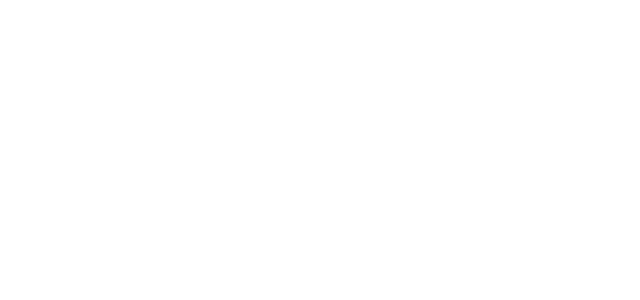
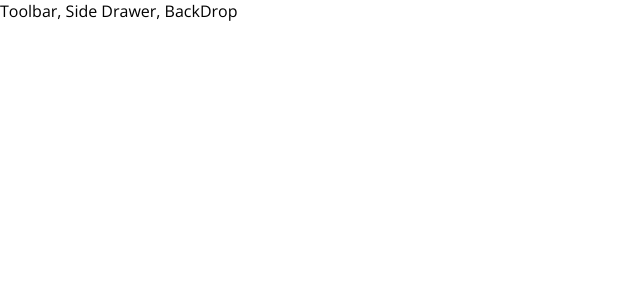
Before and after one commit to arg1998/AwesomeShittyBurgerBuilder, a React app: page / in a window 1280 px wide. Shown: the top 300 px of the page, without its empty margins (0-640 px from the left). Built offline with nearby package versions, Linux system fonts and the light colour scheme.

Commit message:
added layout and a wrapper HOC

```diff
--- a/src/App.js
+++ b/src/App.js
@@ -1,10 +1,11 @@
 import React, { Component } from 'react';
+import Layout from './components/Layout/Layout'
 
 class App extends Component {
   render() {
     return (
       <div>
-
+        <Layout />
       </div>
     );
   }
--- /dev/null
+++ b/src/HOC/Wrapper.js
@@ -0,0 +1,3 @@
+const Wrapper = props => props.children
+
+export default Wrapper;
--- /dev/null
+++ b/src/components/Layout/Layout.js
@@ -0,0 +1,15 @@
+import React from 'react'
+import Wrapper from '../../HOC/Wrapper';
+
+const layout = (props) => {
+    return (
+        <Wrapper>
+            <div>Toolbar, Side Drawer, BackDrop</div>
+            <main>
+                {props.children}
+            </main>
+        </Wrapper>
+    );
+}
+
+export default layout;
--- a/src/index.css
+++ b/src/index.css
@@ -1,5 +1,5 @@
 body {
   margin: 0;
   padding: 0;
-  font-family: sans-serif;
+  font-family: 'Open Sans', sans-serif;
 }
```
